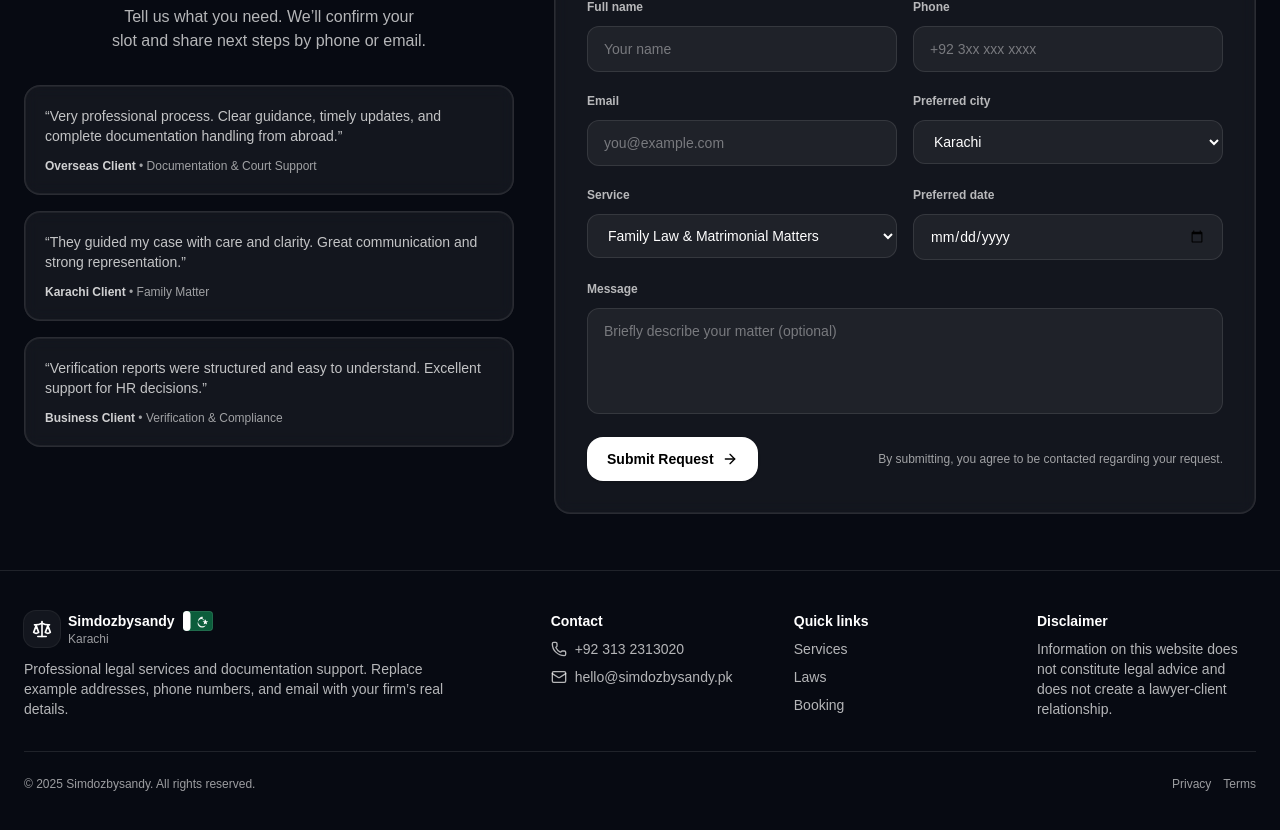
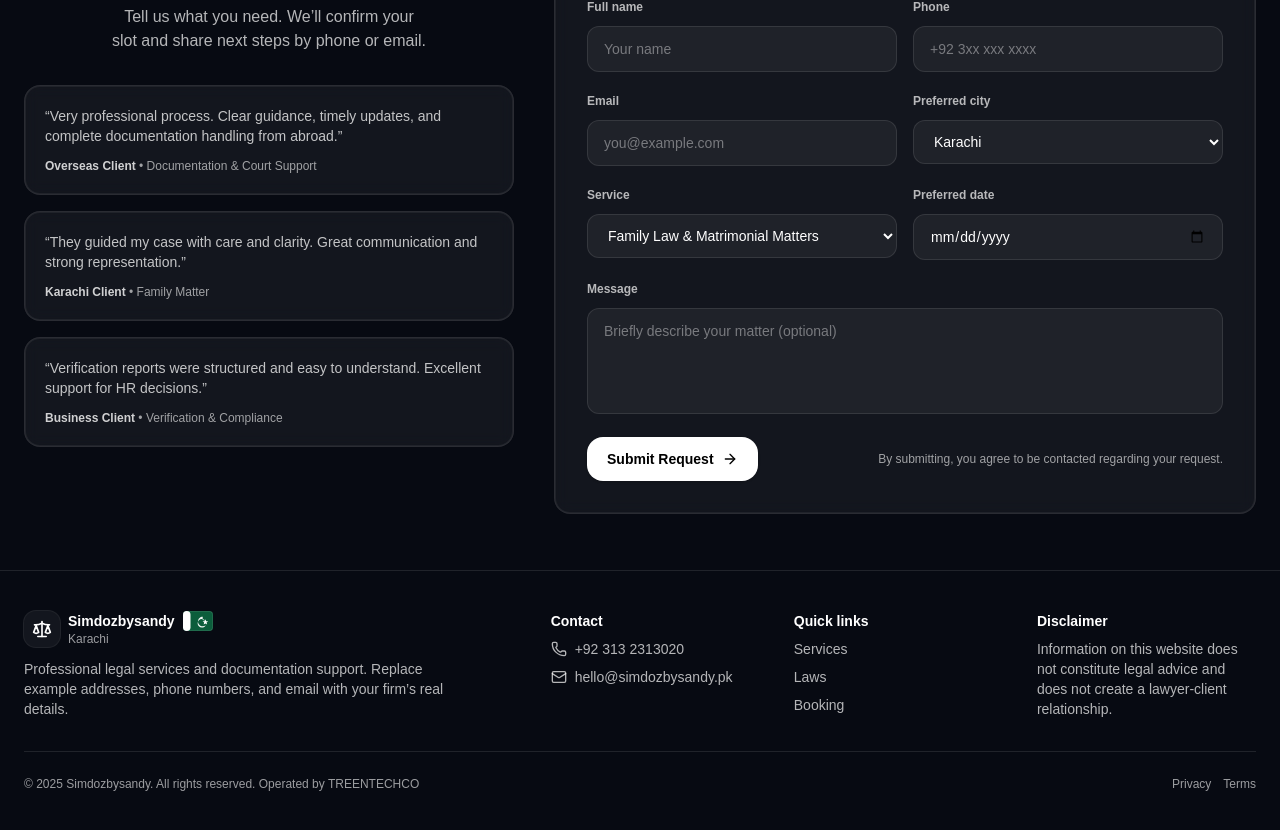
Before and after one commit to treentechco/simdozbysandy, a Next.js app: page / in a window 1280 px wide. Shown: the part 4790-5620 px from the top of the page. Built offline with nearby package versions, Linux system fonts and the light colour scheme.

Commit message:
Update page.tsx

```diff
--- a/src/app/page.tsx
+++ b/src/app/page.tsx
@@ -1209,7 +1209,15 @@ export default function Page() {
 
             <div className="lg:col-span-12">
               <div className="flex flex-col items-start justify-between gap-3 border-t border-white/10 pt-6 text-xs text-white/60 sm:flex-row sm:items-center">
-                <div>© {new Date().getFullYear()} Simdozbysandy. All rights reserved.</div>
+                <div>© {new Date().getFullYear()} Simdozbysandy. All rights reserved. Operated by{" "}
+             <a
+             href="https://treentech.co"
+             target="_blank"
+             rel="noopener noreferrer"
+             >
+             TREENTECHCO
+             </a>
+            </div>
                 <div className="flex flex-wrap gap-3">
                   <a className="hover:text-white" href="#">
                     Privacy
```
